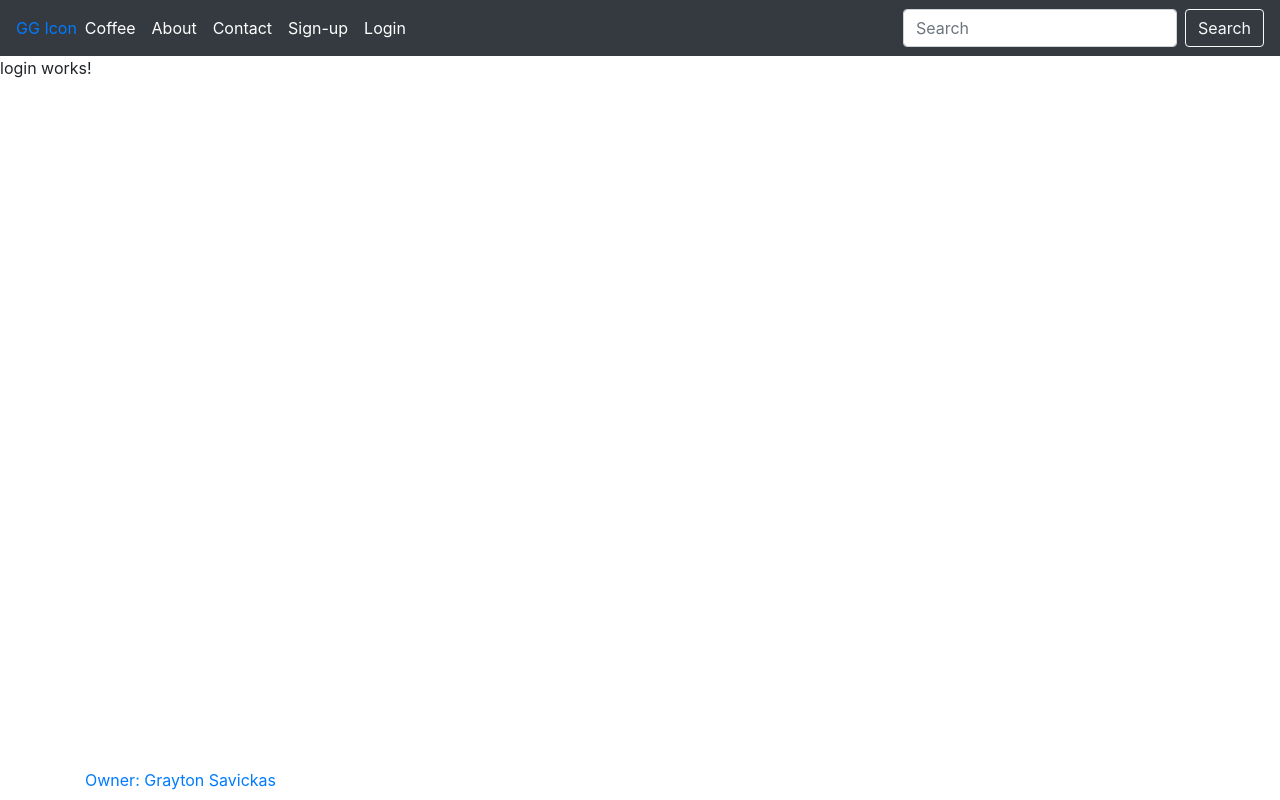
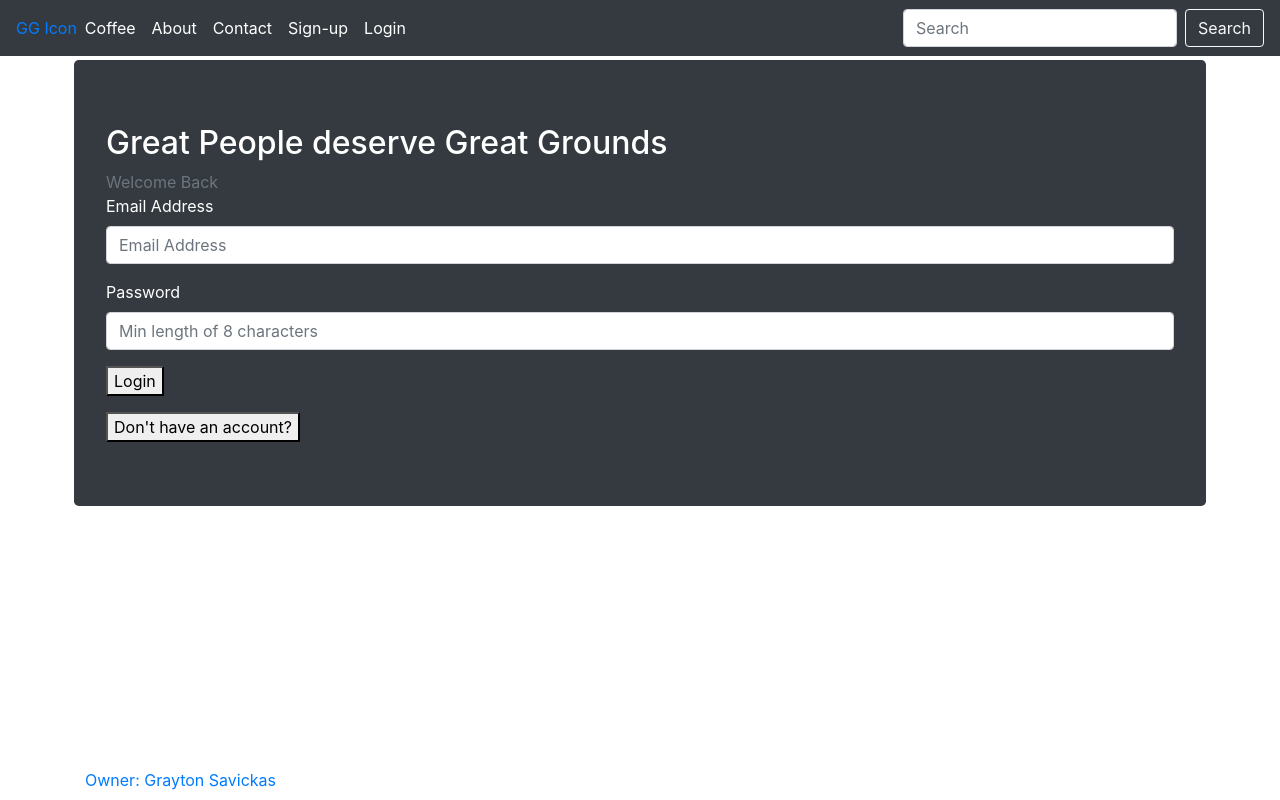
Before and after one commit to gsavickas/GraytonsGrounds, an Angular app: page /login in a window 1280 px wide. Built offline with nearby package versions, Linux system fonts and the light colour scheme.

Commit message:
login working

```diff
--- a/src/app/loginPage/login/login.component.html
+++ b/src/app/loginPage/login/login.component.html
@@ -1,3 +1,76 @@
-<p>
-  login works!
-</p>
+<div class="container p-1">
+  <div class="row">
+    <div class="col-12">
+      <div class="jumbotron bg-dark text-white">
+        <h2> Great People deserve Great Grounds</h2>
+        <span class="text-muted"> Welcome Back </span>
+        <form name="form" (ngSubmit)="f.form.valid && onSubmit()" #f="ngForm" novalidate>
+
+          <!-- I don't need a first name -->
+
+          <!-- <div class="form-group">
+            <label for="firstName"> First Name </label>
+            <input class="form-control" type="text" [(ngModel)]="user.firstName" #firstName="ngModel"
+              [ngClass]="{'is-invalid' : f.submitted && firstName.invalid}" placeholder="First Name" name="firstName"
+              required minlength="3" maxlength="20" />
+            <div *ngIf="f.submitted && firstName.invalid" class="invalid-feedback">
+              <div *ngIf="firstName.errors.required">First Name is required</div>
+              <div *ngIf="firstName.errors.minlength">First Name must be a length of 3 characters</div>
+              <div *ngIf="firstName.errors.maxlength">Fisrt Name cannot be longer than 20 characters</div>
+            </div>
+          </div> -->
+
+          <!-- I don't need a last name -->
+
+          <!-- <div class="form-group">
+            <label for="lastName"> Last Name </label>
+            <input class="form-control" type="text" placeholder="Last Name" name="lastName" [(ngModel)]="user.lastName"
+              #lastName="ngModel" [ngClass]="{'is-invalid':f.submitted && lastName.invalid}" required minlength="3"
+              maxlength="20">
+            <div *ngIf="f.submitted && lastName.invalid" class="invalid-feedback">
+              <div *ngIf="lastName.errors.required">Last Name is required</div>
+              <div *ngIf="lastName.errors.minlength">Last Name must be a length of 3 characters</div>
+              <div *ngIf="lastName.errors.maxlength">Last Name cannot be longer than 20 characters</div>
+            </div>
+          </div> -->
+          <div class="form-group">
+            <label for="email"> Email Address </label>
+            <input class="form-control" type="text" placeholder="Email Address" name="email" required email
+              [(ngModel)]="user.email" #email="ngModel" [ngClass]="{'is-invalid' : f.submitted && email.invalid}">
+            <div *ngIf="f.submitted && email.invalid" class="invalid-feedback">
+              <div> Email is required</div>
+              <div *ngIf="email.errors.email">Must be a valid Email address</div>
+            </div>
+          </div>
+          <div class="form-group">
+            <label for="password"> Password </label>
+            <input class="form-control" type="password" placeholder="Min length of 8 characters" name="password"
+              [(ngModel)]="user.password" #password="ngModel" required minlength="8" maxlength="32"
+              [ngClass]="{'is-invalid':f.submitted && password.invalid}">
+            <div *ngIf="f.submitted && password.invalid" class="invalid-feedback">
+              <div *ngIf="password.errors.required">Password is required</div>
+              <div *ngIf="password.errors.minlength">Password must be a length of 8 characters</div>
+              <div *ngIf="password.errors.maxlength">Password cannot be longer than 32 characters</div>
+            </div>
+          </div>
+          <!-- BELOW SECTION IS FOR A CONFIRM PASSWORD SECTION -->
+
+          <!-- <div class="form-group">
+            <label for="confirmpassword"> Confirm Password </label>
+            <input class="form-control" type="password" placeholder="Confirm Password" name="confirmpassword"
+            [(ngModel)]="user.confirmpassword" required #confirempassword="ngModel" pattern="{{ password.value }}" />
+            <div *ngIf="user.submitted && confirmpassword.invalid" class="invalid-feedback">
+              <div *ngIf="confirmpassword.errors.required"> Conformation is required</div>
+              <div *ngIf="confirmpassword.errors.pattern">Passwords must match</div>
+            </div>
+          </div>-->
+
+           <div class="buttonArea d-flex-column form-group">
+            <button color="primary" routerLink=".">Login</button>
+          </div>
+        </form>
+        <button class="" color="dark" [routerLink]="['/register']">Don't have an account?</button>
+      </div>
+    </div>
+  </div>
+</div>
--- a/src/app/loginPage/login/login.component.ts
+++ b/src/app/loginPage/login/login.component.ts
@@ -1,4 +1,6 @@
 import { Component, OnInit } from '@angular/core';
+import { User } from 'src/app/models/user';
+import { UserService } from 'src/app/user.service';
 
 @Component({
   selector: 'app-login',
@@ -6,10 +8,22 @@ import { Component, OnInit } from '@angular/core';
   styleUrls: ['./login.component.scss']
 })
 export class LoginComponent implements OnInit {
+  user: User = {
+    firstName: "",
+    lastName :"",
+    email : "",
+    password : ""
+  }
 
-  constructor() { }
+  constructor(private UserService : UserService) { }
 
   ngOnInit() {
   }
-
+  // Sent to userService
+  onSubmit() {
+    console.log(this.user)
+    this.UserService.login(this.user).subscribe(res =>{
+      console.log(res);
+    } );
+  }
 }
--- a/src/app/registerPage/register/register.component.ts
+++ b/src/app/registerPage/register/register.component.ts
@@ -24,11 +24,8 @@ export class RegisterComponent implements OnInit {
   // Sent to userService
   onSubmit() {
     console.log(this.user)
-    alert(JSON.stringify(this.user))
     this.UserService.register(this.user).subscribe(res =>{
-      // if (res.body.){
-
-      // }
+      console.log(res);
     } );
   }
 
--- a/src/app/user.service.ts
+++ b/src/app/user.service.ts
@@ -13,7 +13,7 @@ export class UserService {
   private newUser: User;
   private userOn: boolean = false;
   private userName: String;
-  private uri = 'http://localHost:3000'
+
   private allUsers: Object [];
 
 
@@ -21,19 +21,7 @@ export class UserService {
   // This adds a User
   register(user: User) {
     console.log("hello", user.firstName);
-    // Trying to store user objects as arrays
-    // if (this.getUsers() != [])
-    // {
-    //   this.allUsers = getUsers()
-    // }
-    // this.allUsers.forEach(i => {
-    //   if (this.allUsers[i] == this.newUser)
-    //   {
-    //     return;
-    //   }
-    // });
-
-    return this.http.post('${this.uri}/register', user);
+    return this.http.post(`users/register`, user);
   };
   setUsername(user: User) {
     this.userName = (user.firstName + user.lastName);
@@ -41,13 +29,14 @@ export class UserService {
     this.router.navigate(['coffee/main']);
   }
   getUsers(){
-    return this.http.get(`${this.uri}/users`)
+    return this.http.get(`/users/all`)
   }
   getUserByEmail(email){
 
   }
-  login() {
+  login(user: User) {
     console.log("Login Works");
+    return this.http.post(`users/login`, user);
   }
 
 }
```
Also changed, not shown: GG_SPA/models/users.model.js (+11 -11 lines), src/app/registerPage/register/register.component.html (+0 -24 lines).
